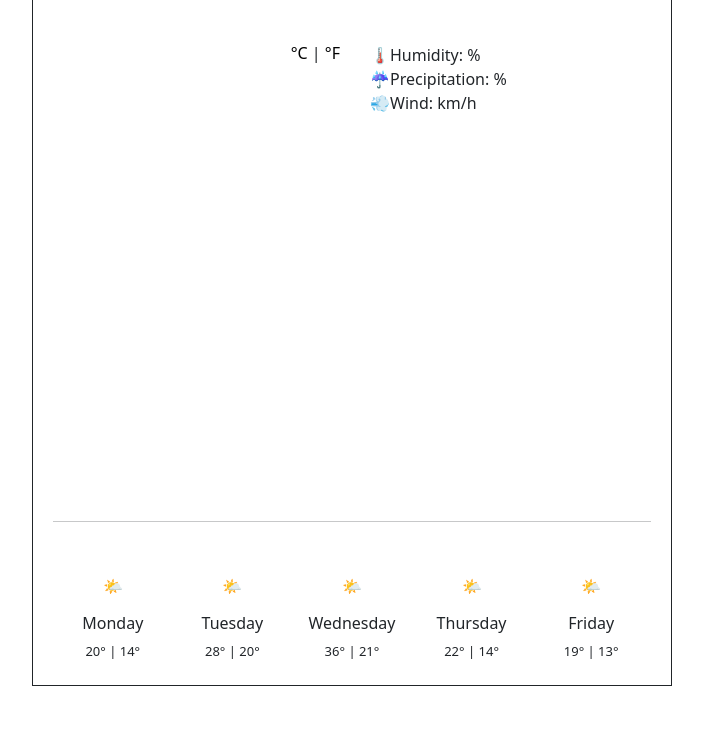
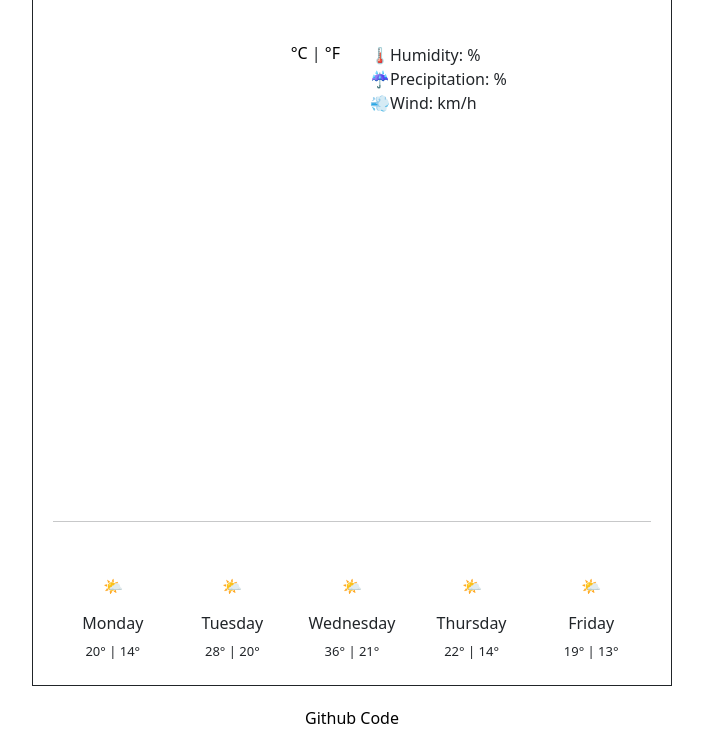
Before and after one commit to axteria/weather-app, a plain HTML site: page index.html in a window 1280 px wide. Shown: the part 276-1026 px from the top of the page, without its empty margins (288-991 px from the left). Before the commit the page ends 982 px from the top, so only its background shows below. Drawn offline with nearby package versions, Linux system fonts and the light colour scheme; no server answers.

Commit message:
added footer - link to github

```diff
--- a/index.html
+++ b/index.html
@@ -102,6 +102,7 @@
         </div>
       </div>
     </div>
+    <footer><a href="https://github.com/axteria/weather-app"> Github Code</a></footer>
 
     <script src="script.js"></script>
   </body>
--- a/style.css
+++ b/style.css
@@ -74,3 +74,8 @@ ul {
 .card-text {
   font-size: small;
 }
+
+footer {
+  text-align: center;
+  margin-top: 20px;
+}
```
